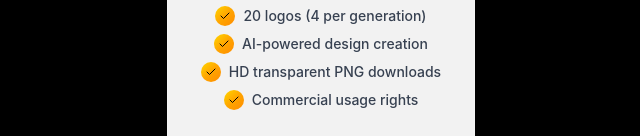
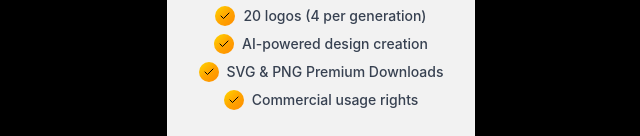
Before and after one commit to logosnapai/LogoSnap-AI, a React (Vite) app: page / in a window 1280 px wide. Shown: the part 323-459 px from the top of the page, without its empty margins (319-959 px from the left). Built offline with nearby package versions, Linux system fonts and the light colour scheme.

Commit message:
Update PaymentWall.tsx
Perfect! I've updated the feature list to say "SVG & PNG Premium Downloads" instead of "HD transparent PNG downloads". This better reflects that users get both SVG and PNG formats as premium downloads.RetryClaude can make mistakes. Please double-check responses.

```diff
--- a/src/components/PaymentWall.tsx
+++ b/src/components/PaymentWall.tsx
@@ -75,7 +75,7 @@ export default function PaymentWall({ onPaymentSuccess }) {
             "5 custom logo generations",
             "20 logos (4 per generation)",
             "AI-powered design creation",
-            "HD transparent PNG downloads",
+            "SVG & PNG Premium Downloads",
             "Commercial usage rights"
           ].map((feature, index) => (
             <motion.div
```
